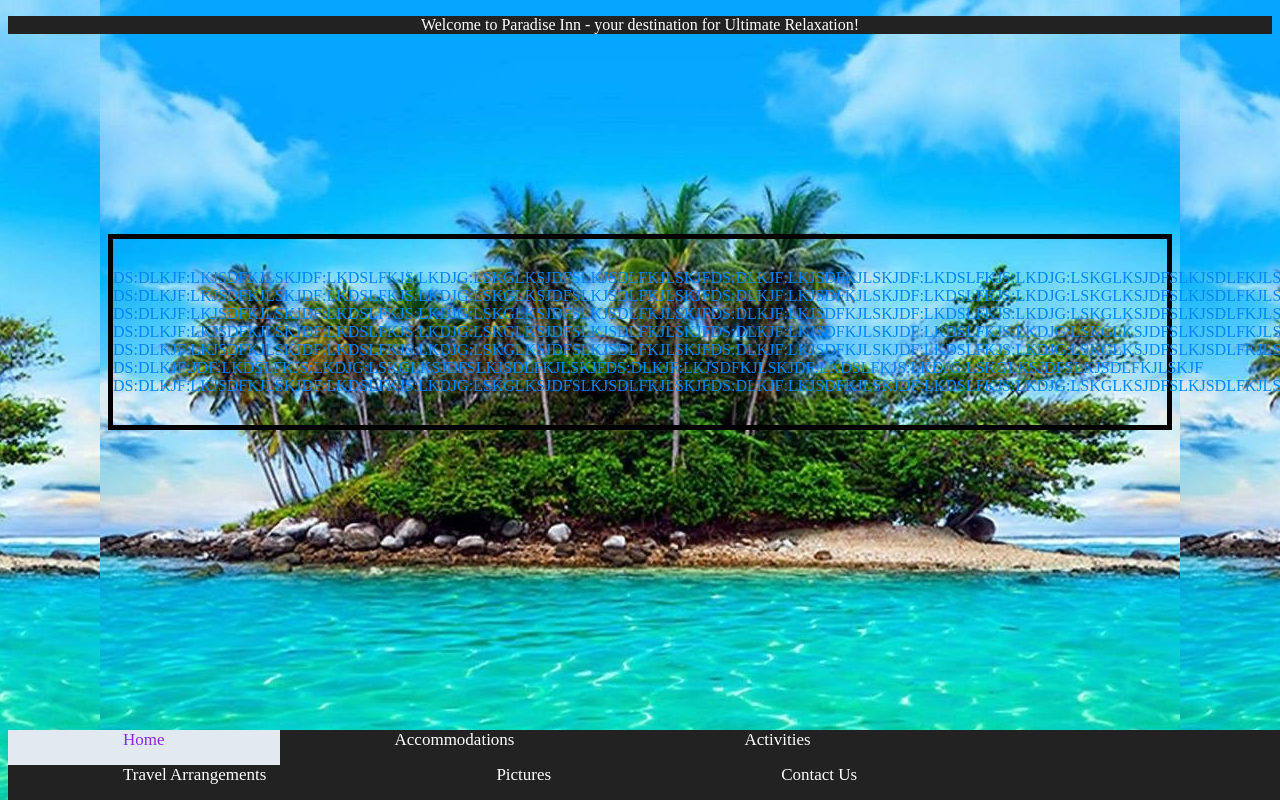
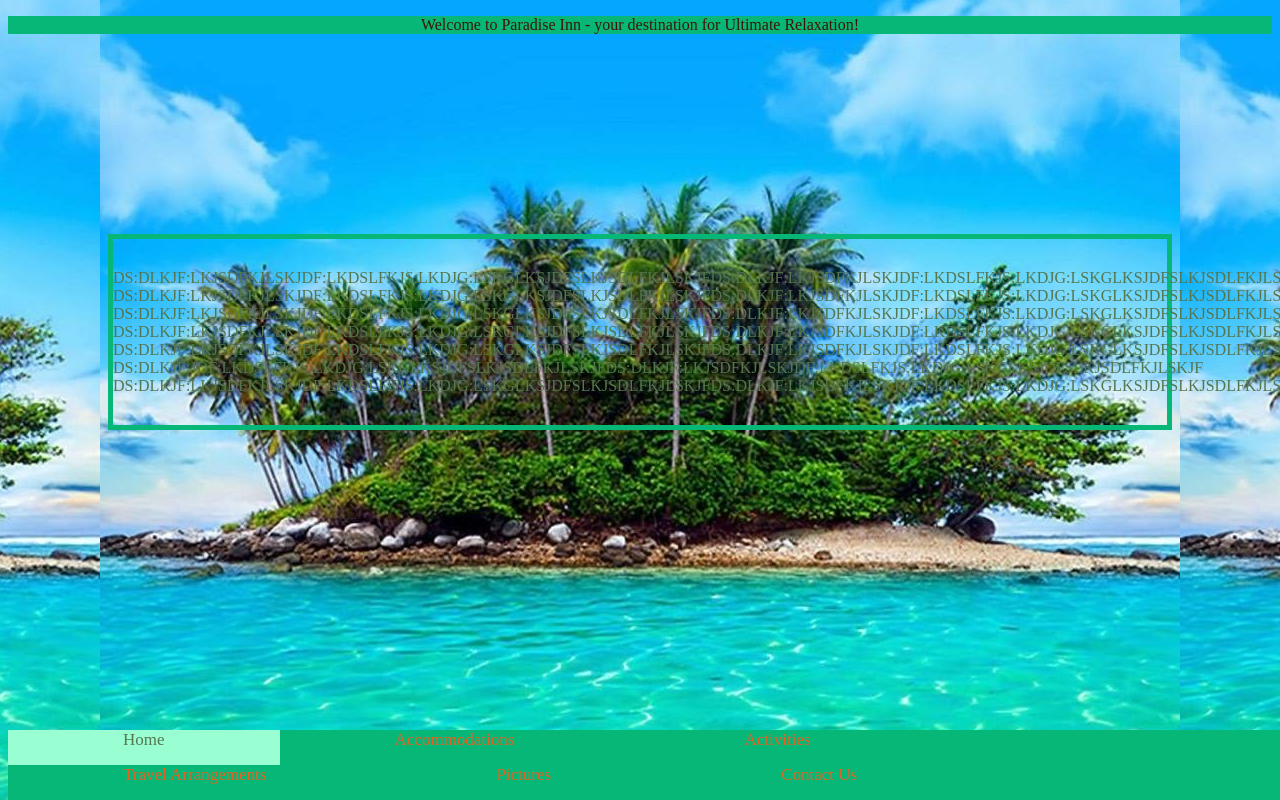
Before and after one commit to CHuber42/travel-site-1, a plain HTML site: page index.html in a window 1280 px wide. Shown: the top 800 px of the page. Drawn offline with Linux system fonts and the light colour scheme; files whose address does not match are found by name.

Commit message:
Change color palette to mint green

```diff
--- a/css/styles.css
+++ b/css/styles.css
@@ -1,5 +1,5 @@
 .navbar {
-  background-color: #222222;
+  background-color: #07B777;
   overflow: hidden;
   position: fixed;
   bottom: 0;
@@ -9,7 +9,7 @@
  .navbar a {
    float: left;
    display: block;
-   color:white;
+   color:#E76220;
    text-align: center;
    padding-left: 115px;
    padding-right: 115px;
@@ -20,8 +20,8 @@
  }
 
 .navbar a.active {
-  background-color: rgba(240, 248, 255, 0.932);
-  color: blueviolet;
+  background-color: #99FFD2;
+  color: #55764F;
 }
 
 div.main{
@@ -29,8 +29,8 @@ div.main{
   margin-left: 100px;
   margin-right: 100px;
   margin-bottom:200px;
-  color: #0086FE;
-  border: 5px solid black;
+  color: #55764F;
+  border: 5px solid #07B777;
   text-align: center;
   padding-top: 30px;
   padding-bottom: 30px;
@@ -39,12 +39,12 @@ div.main{
 
 body  {
   background-image: url(".../pics/islandbg.jpg");
-  background-color: #cccccc;
+  background-color: #99FFD2;
   background-position: center;
 }
 
 p {
-  color: white;
+  color: #3E1500;
   text-align: center;
-  background-color: #222222;
+  background-color: #07B777;
 }
```
